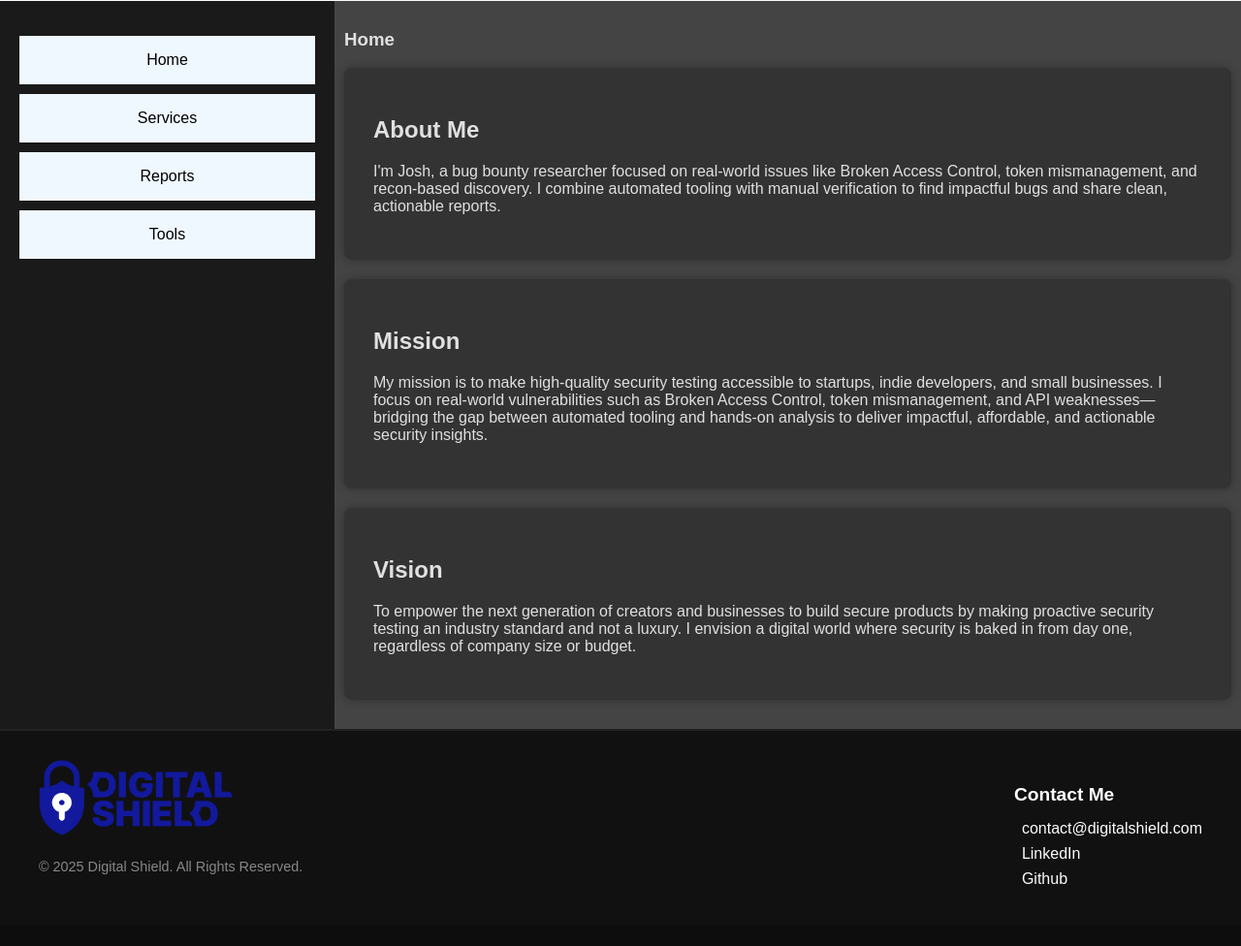
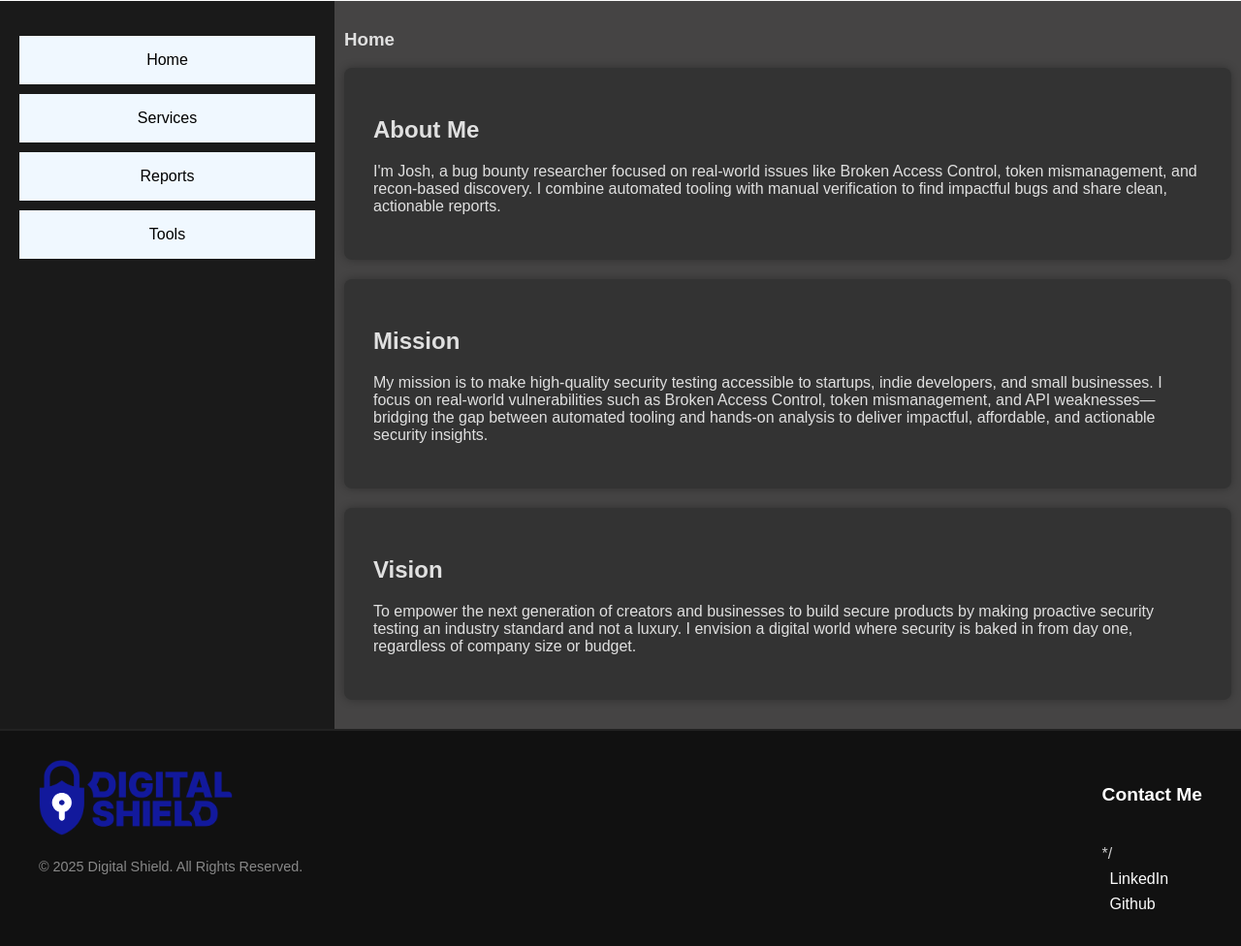
Before and after one commit to yeetbix529/yeetbix529.github.io, a plain HTML site: page index.html in a window 1280 px wide. Shown: the part 128-1104 px from the top of the page at 97% size. Before the commit the page ends 1082 px from the top, so only its background shows below. Drawn offline with Linux system fonts and the light colour scheme.

Commit message:
Update index.html

```diff
--- a/index.html
+++ b/index.html
@@ -55,7 +55,7 @@
         </div>
         <div class="footer-contact">
             <h4>Contact Me</h4>
-            <p><a href="mailto:contact@digitalshield.com"><i class="fa fa-envelope"></i> contact@digitalshield.com</a></p>
+            <p><a href="mailto:"><i class="fa fa-envelope"></i> </a></p>*/
             <p><a href="https://linkedin.com/in/josh-sullivan529" target="_blank"><i class="fa fa-linkedin"></i> LinkedIn</a></p>
             <p><a href="https://github.com/yeetbix529" target="_blank"><i class="fa fa-github"></i> Github</a></p>
         </div>
```
